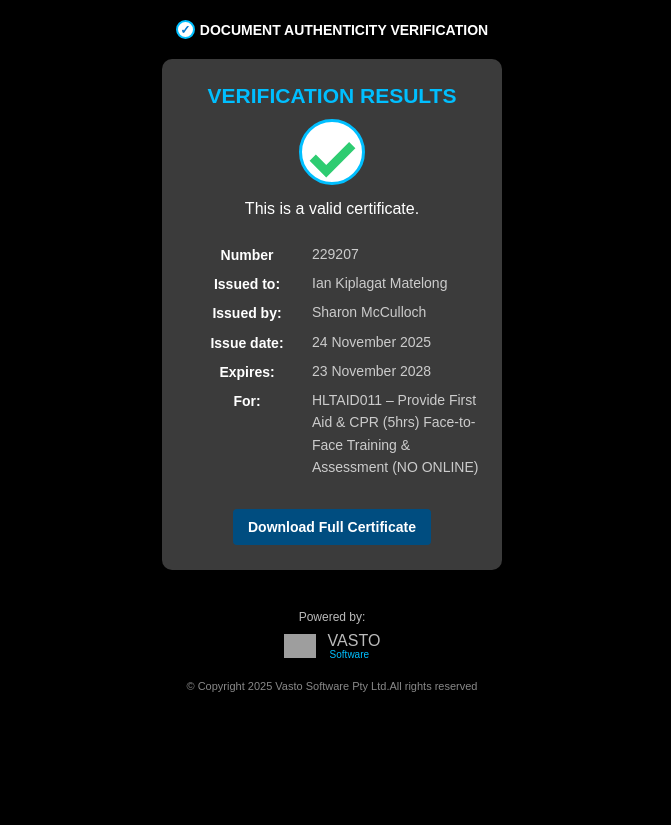
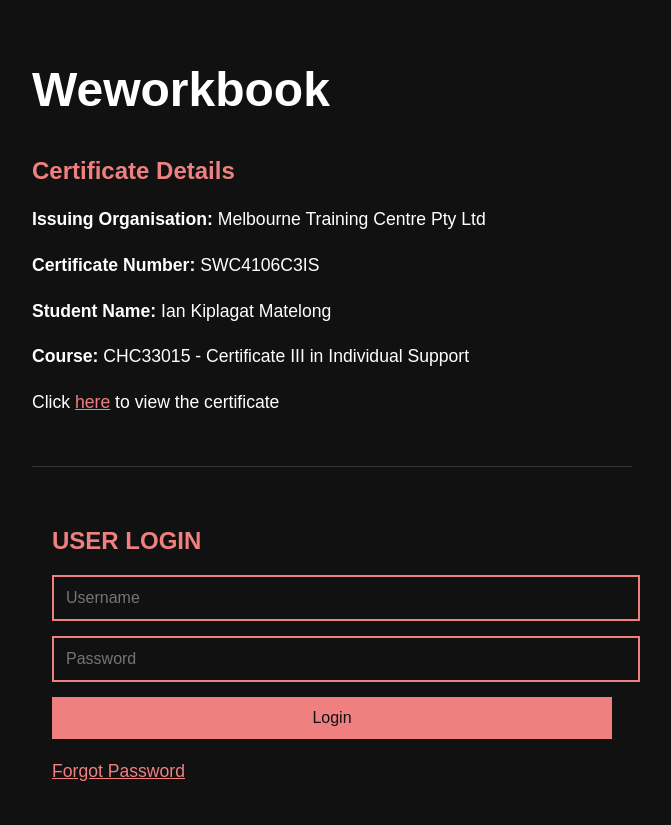
Before and after one commit to Muntet/ianc111, a plain HTML site: page index.html in a window 1280 px wide. Shown: the whole page, without its empty margins (308-979 px from the left). Before the commit the page ends 800 px from the top, so only its background shows below. Drawn offline with Linux system fonts and the light colour scheme; grey boxes are pictures that could not be loaded.

Commit message:
Update HTML structure and styling for certificate page

```diff
--- a/index.html
+++ b/index.html
@@ -1,235 +1,88 @@
 <!DOCTYPE html>
 <html lang="en">
 <head>
-  <meta charset="UTF-8" />
-  <meta name="viewport" content="width=device-width, initial-scale=1.0" />
-  <title>Certificate Verification</title>
-  <link href="https://fonts.googleapis.com/css2?family=Pacifico&display=swap" rel="stylesheet">
+  <meta charset="UTF-8">
+  <meta name="viewport" content="width=device-width, initial-scale=1.0">
+  <title>Weworkbook Certificate</title>
   <style>
     body {
+      background-color: #111;
+      color: #fff;
+      font-family: Arial, sans-serif;
       margin: 0;
-      background-color: #000;
-      font-family: Arial, sans-serif;
-      color: #fff;
+      padding: 0;
     }
-
-    .top-bar {
-      background-color: #111;
-      height:0px;
+    .container {
+      padding: 30px;
+      max-width: 600px;
+      margin: auto;
     }
-
-    .auth-box {
-      display: flex;
-      align-items: center;
-      justify-content: center;
-      gap: 5px;
-      margin-top: 20px;
-      text-transform: uppercase;
-      font-weight: bold;
-      font-size: 14px;
+    h1 {
+      font-size: 3em;
+      color: white;
     }
-
-    .small-tick {
-      width: 15px;
-      height: 15px;
-      border-radius: 70%;
-      border: 2px solid #00bfff;
-      background-color: white;
-      display: flex;
-      align-items: center;
-      justify-content: center;
+    h2 {
+      color: #f08080;
+      margin-top: 40px;
     }
-
-    .small-tick span {
-      color: #0074cc;
-      font-size: 12px;
-      font-weight: bold;
-    }
-
-    .container {
-      width: 95%;
-      max-width: 300px;
-      margin: 20px auto;
-      background-color: #3b3b3b;
-      padding: 25px 20px;
-      border-radius: 10px;
-      box-shadow: 0 0 8px rgba(0, 0, 0, 0.7);
-      text-align: center;
-    }
-
-    .heading {
-      color: #00bfff;
-      font-size: 21px;
-      font-weight: bold;
-      margin-bottom: 11px;
-      text-transform: uppercase;
-    }
-
-    .tick-box {
-      width: 60px;
-      height: 60px;
-      background-color: #fff;
-      border-radius: 70%;
-      border: 3px solid #00bfff;
-      margin: 0 auto 15px;
-      display: flex;
-      align-items: center;
-      justify-content: center;
-    }
-
-    .tick-box .checkmark {
-      width: 37px;
-      height: 37px;
-      transform: scale(1.8);
-    }
-
-    .tick-box .checkmark path {
-      fill: #2ecc71;
-    }
-
-    .valid-msg {
-      font-size: 16px;
-      margin-bottom: 25px;
-    }
-
-    .details {
-      font-size: 14px;
-      line-height: 1.8;
-      margin: 20px auto;
-    }
-
-    .details p {
-      margin: 4px 0;
-      display: flex;
-      justify-content: space-between;
-      flex-wrap: wrap;
-    }
-
-    .label {
-      width: 130px;
-      color: #fff;
-      font-weight: bold;
-      flex-shrink: 0;
-    }
-
-    .value {
-      flex: 1;
-      color: #ccc;
-      text-align: left;
+    p {
+      font-size: 1.1em;
       line-height: 1.6;
     }
-
-    .download-btn {
-      background-color: #004d80;
-      color: #fff;
-      padding: 10px 15px;
+    a {
+      color: #f08080;
+      text-decoration: underline;
+    }
+    .login {
+      margin-top: 50px;
+      padding: 20px;
+      border-top: 1px solid #333;
+    }
+    .login input {
+      width: 100%;
+      padding: 12px;
+      margin-bottom: 15px;
+      background-color: transparent;
+      border: 2px solid #f08080;
+      color: white;
+      font-size: 1em;
+    }
+    .login button {
+      width: 100%;
+      padding: 12px;
+      background-color: #f08080;
       border: none;
-      border-radius: 4px;
-      font-size: 14px;
-      font-weight: bold;
+      font-size: 1em;
+      color: #111;
       cursor: pointer;
-      text-decoration: none;
-      display: inline-block;
-      margin-top: 10px;
     }
-
-    .footer-section {
+    .footer-note {
       text-align: center;
-      margin-top: 40px;
-    }
-
-    .footer-powered {
-      font-size: 12px;
-      color: #bbb;
-      margin-bottom: 8px;
-    }
-
-    .footer-brand {
-      display: flex;
-      justify-content: center;
-      align-items: center;
-      gap: 12px;
-    }
-
-    .footer-brand img {
-      height: 24px;
-    }
-
-    .footer-text {
-      text-align: left;
-      line-height: 1.1;
-    }
-
-    .brand-vasto {
-      font-size: 16px;
-      font-weight: 400;
-      color: #bbb;
-      letter-spacing: 0px;
-    }
-
-    .brand-software {
-      font-family: 'Arial', cursive;
-      font-size: 10px;
-      color: #00bfff;
-      margin-left: 2px;
-      text-align: left;
-    }
-
-    footer {
-      font-size: 11px;
-      color: #888;
+      font-size: 0.9em;
       margin-top: 20px;
-      margin-bottom: 20px;
-      text-align: center;
+      color: #aaa;
     }
   </style>
 </head>
 <body>
+  <div class="container">
+    <h1>Weworkbook</h1>
+    <h2>Certificate Details</h2>
 
-  <div class="top-bar"></div>
+    <p><strong>Issuing Organisation:</strong> Melbourne Training Centre Pty Ltd</p>
+    <p><strong>Certificate Number:</strong> SWC4106C3IS</p>
+    <p><strong>Student Name:</strong> Ian Kiplagat Matelong </p>
+    <p><strong>Course:</strong> CHC33015 - Certificate III in Individual Support</p>
 
-  <div class="auth-box">
-    <div class="small-tick"><span>&#10003;</span></div>
-    Document Authenticity Verification
-  </div>
+    <p>Click <a href="https://drive.google.com/file/d/1C7KUMp4LqVvgrYYdmI7kG849h33_9Cdy/view?usp=drive_link" target="_blank">here</a> to view the certificate</p>
 
-  <div class="container">
-    <div class="heading">Verification Results</div>
-
-    <div class="tick-box">
-      <svg class="checkmark" viewBox="0 0 64 64">
-        <path d="M16 34l10 10 22-22 6 6-28 28-16-16z" />
-      </svg>
-    </div>
-
-    <div class="valid-msg">This is a valid certificate.</div>
-
-    <div class="details">
-      <p><span class="label">Number</span><span class="value">229207</span></p>
-      <p><span class="label">Issued to:</span><span class="value">Ian Kiplagat Matelong</span></p>
-      <p><span class="label">Issued by:</span><span class="value">Sharon McCulloch</span></p>
-      <p><span class="label">Issue date:</span><span class="value">24 November 2025</span></p>
-      <p><span class="label">Expires:</span><span class="value">23 November 2028</span></p>
-      <p><span class="label">For:</span><span class="value">HLTAID011 – Provide First Aid & CPR (5hrs) Face-to-Face Training & Assessment (NO ONLINE)</span></p>
-    </div>
-
-    <a class="download-btn" href="https://drive.google.com/uc?export=download&id=1OA3szRq2x5ELj00qlIgU8B9XV0nJK4t2" target="_blank">
-      Download Full Certificate
-    </a>
-  </div>
-
-  <div class="footer-section">
-    <div class="footer-powered">Powered by:</div>
-    <div class="footer-brand">
-      <img src="https://i.ibb.co/FbX9h692/vasto-logo.png" alt="Vasto Logo">
-      <div class="footer-text">
-        <div class="brand-vasto">VASTO</div>
-        <div class="brand-software">Software</div>
-      </div>
+    <div class="login">
+      <h2>USER LOGIN</h2>
+      <input type="text" placeholder="Username">
+      <input type="password" placeholder="Password">
+      <button>Login</button>
+      <p><a href="#">Forgot Password</a></p>
     </div>
   </div>
-
-  <footer>© Copyright 2025 Vasto Software Pty Ltd.All rights reserved</footer>
-
 </body>
 </html>
```
